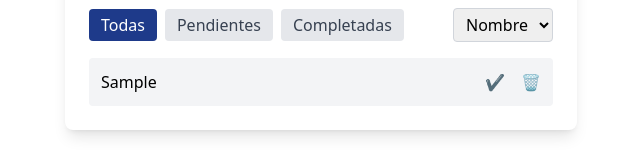
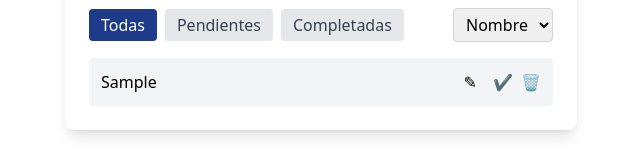
Before and after one commit to Jorge-Levi/To-Do-List-Web-App, a React (Vite) app in the folder todo-app/: page / in a window 1280 px wide. Both pictures are taken after typing "Sample" into the empty fields and a click on the button "Agregar". Shown: the part 194-354 px from the top of the page, without its empty margins (319-959 px from the left). Built offline with nearby package versions, Linux system fonts and the light colour scheme.

Commit message:
Uso del boton de editar ya funciona

```diff
--- a/todo-app/src/App.jsx
+++ b/todo-app/src/App.jsx
@@ -11,6 +11,7 @@ import {
   SET_SORT,
   CLEAR_FEEDBACK,
   LOAD_TASKS,
+  EDIT_TASK
 } from "./store/actions/taskActions";
 
 export default function App() {
@@ -91,6 +92,10 @@ export default function App() {
     dispatch({ type: DELETE_TASK, payload: id });
   };
 
+  const editTask = (id, newName) => {
+    dispatch({ type: EDIT_TASK, payload: { id, newName } });
+  };
+
   return (
     <div className="container max-w-lg p-6 mx-auto bg-white rounded-lg shadow-lg">
       <h1 className="mb-6 text-4xl font-semibold text-gray-800">To-Do List</h1>
@@ -110,6 +115,7 @@ export default function App() {
         tasks={sortedTasks}
         toggleTask={toggleTask}
         deleteTask={deleteTask}
+        editTask={editTask} //
       />
     </div>
   );
--- a/todo-app/src/components/TaskItem.jsx
+++ b/todo-app/src/components/TaskItem.jsx
@@ -1,8 +1,16 @@
-// src/components/TaskItem.js
+import React, { useState } from "react";
 
-import React from "react";
+function TaskItem({ task, toggleTask, deleteTask, editTask }) {
+  const [isEditing, setIsEditing] = useState(false);
+  const [newName, setNewName] = useState(task.name);
 
-function TaskItem({ task, toggleTask, deleteTask }) {
+  const handleEdit = () => {
+    if (newName.trim()) {
+      editTask(task.id, newName);
+      setIsEditing(false);
+    }
+  };
+
   return (
     <li
       className={`flex justify-between items-center p-3 bg-gray-100 rounded ${
@@ -13,6 +21,13 @@ function TaskItem({ task, toggleTask, deleteTask }) {
       }`}
       tabIndex="0"
     >
+      {isEditing ? (
+        <input
+          value={newName}
+          onChange={(e) => setNewName(e.target.value)}
+          className="flex-grow p-1 mr-2 border border-gray-300 rounded focus:outline-none"
+        />
+      ) : (
         <span
           className={`flex-grow ${
             task.completed ? "line-through text-gray-500" : ""
@@ -21,23 +36,55 @@ function TaskItem({ task, toggleTask, deleteTask }) {
         >
           {task.name}
         </span>
+      )}
+
       <div className="space-x-2">
+        {isEditing ? (
+          <>
             <button
-          onClick={() => toggleTask(task.id)} // Cambiar a usar task.id
+              onClick={handleEdit}
+              aria-label="Guardar cambios"
+              className="mr-2 focus:outline-none focus:ring-2 focus:ring-blue-500"
+            >
+              💾
+            </button>
+            <button
+              onClick={() => setIsEditing(false)}
+              aria-label="Cancelar edición"
+              className="mr-2 focus:outline-none focus:ring-2 focus:ring-blue-500"
+            >
+              ❌
+            </button>
+          </>
+        ) : (
+          <>
+            <button
+              onClick={() => setIsEditing(true)}
+              aria-label="Editar tarea"
+              className="mr-2 focus:outline-none focus:ring-2 focus:ring-blue-500"
+            >
+              ✎
+            </button>
+            <button
+              onClick={() => toggleTask(task.id)}
               aria-label={
-            task.completed ? "Marcar como pendiente" : "Marcar como completada"
+                task.completed
+                  ? "Marcar como pendiente"
+                  : "Marcar como completada"
               }
               className="mr-2 focus:outline-none focus:ring-2 focus:ring-blue-500"
             >
               ✔
             </button>
             <button
-          onClick={() => deleteTask(task.id)} // Cambiar a usar task.id
+              onClick={() => deleteTask(task.id)}
               aria-label="Eliminar tarea"
               className="mr-2 focus:outline-none focus:ring-2 focus:ring-blue-500"
             >
               🗑
             </button>
+          </>
+        )}
       </div>
     </li>
   );
--- a/todo-app/src/components/TaskList.jsx
+++ b/todo-app/src/components/TaskList.jsx
@@ -5,7 +5,7 @@ import { TransitionGroup, CSSTransition } from "react-transition-group";
 import TaskItem from "./TaskItem";
 import "./TaskList.css";
 
-export default function TaskList({ tasks, toggleTask, deleteTask }) {
+export default function TaskList({ tasks, toggleTask, deleteTask, editTask }) {
   return (
     <TransitionGroup
       component="ul"
@@ -14,16 +14,13 @@ export default function TaskList({ tasks, toggleTask, deleteTask }) {
       aria-live="polite"
     >
       {tasks.map((task) => (
-        <CSSTransition
-          key={task.id} // Usar el id de la tarea como clave
-          timeout={300}
-          classNames="task"
-        >
+        <CSSTransition key={task.id} timeout={300} classNames="task">
           <TaskItem
-            key={task.id} // Usar el id de la tarea como clave
+            key={task.id}
             task={task}
             toggleTask={toggleTask}
             deleteTask={deleteTask}
+            editTask={editTask} // Pasar la función de edición
           />
         </CSSTransition>
       ))}
--- a/todo-app/src/store/actions/taskActions.jsx
+++ b/todo-app/src/store/actions/taskActions.jsx
@@ -7,3 +7,9 @@ export const SET_FILTER = "SET_FILTER";
 export const SET_SORT = "SET_SORT";
 export const CLEAR_FEEDBACK = "CLEAR_FEEDBACK";
 export const LOAD_TASKS = "LOAD_TASKS";
+export const EDIT_TASK = "EDIT_TASK";
+
+export const editTask = (id, newName) => ({
+  type: EDIT_TASK,
+  payload: { id, newName },
+});
--- a/todo-app/src/store/reducers/taskReducer.jsx
+++ b/todo-app/src/store/reducers/taskReducer.jsx
@@ -8,6 +8,7 @@ import {
   SET_SORT,
   CLEAR_FEEDBACK,
   LOAD_TASKS,
+  EDIT_TASK
 } from "../actions/taskActions";
 
 export const initialState = {
@@ -64,6 +65,16 @@ export function taskReducer(state, action) {
         ...state,
         tasks: action.payload,
       };
+    case EDIT_TASK:
+      return {
+        ...state,
+        tasks: state.tasks.map((task) =>
+          task.id === action.payload.id
+            ? { ...task, name: action.payload.newName }
+            : task
+        ),
+        feedbackMessage: "Tarea actualizada con éxito",
+      };
     default:
       return state;
   }
```
Lines whose indentation alone changed are shown as unchanged.
